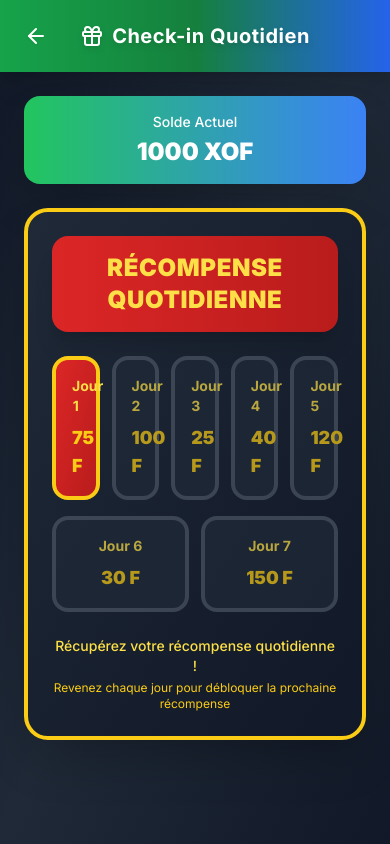
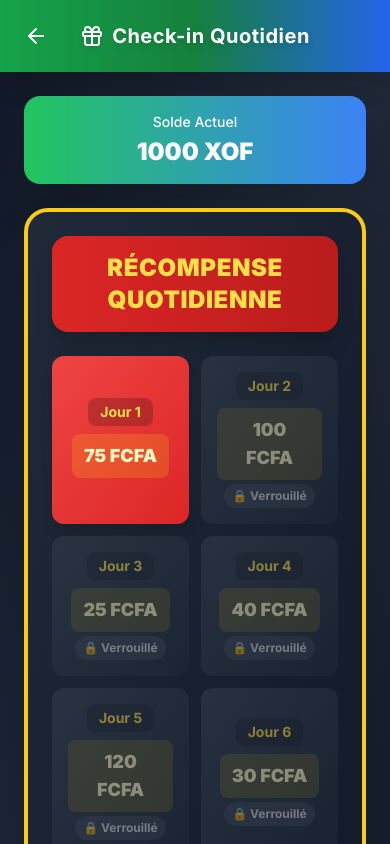
Before and after one commit to abdourrazak/PONY-invest, a Next.js app: page /check-Quotidien in a window 390 px wide. Shown: the top 844 px of the page. Built offline with nearby package versions, Linux system fonts and the light colour scheme; no server answers.

Commit message:
UI: amélioration mobile - services 4 colonnes + grille rectangulaire check-Quotidien

```diff
--- a/src/app/check-Quotidien/page.tsx
+++ b/src/app/check-Quotidien/page.tsx
@@ -187,60 +187,42 @@ export default function CheckQuotidien() {
             </div>
           )}
 
-          {/* Rewards Grid */}
-          <div className="grid grid-cols-5 gap-3 mb-4">
-            {rewards.slice(0, 5).map((reward) => (
+          {/* Rewards Grid - Organisé en rectangles structurés */}
+          <div className="grid grid-cols-2 sm:grid-cols-3 md:grid-cols-4 gap-3 mb-4">
+            {rewards.map((reward) => (
               <button
                 key={reward.day}
                 onClick={() => claimReward(reward.day)}
                 disabled={!reward.available || reward.claimed}
                 className={`
-                  rounded-2xl p-4 border-4 transition-all duration-200 transform
+                  rounded-xl p-4 border-3 transition-all duration-200 transform min-h-[100px] flex flex-col justify-center items-center
                   ${reward.claimed
-                    ? 'bg-gray-700 border-gray-600 opacity-50'
+                    ? 'bg-gradient-to-br from-gray-600 to-gray-700 border-gray-500 opacity-60'
                     : reward.available
-                      ? 'bg-gradient-to-br from-red-600 to-red-700 border-yellow-400 hover:scale-105 hover:shadow-xl cursor-pointer'
-                      : 'bg-gray-800 border-gray-600 opacity-70'
+                      ? 'bg-gradient-to-br from-red-500 to-red-600 border-yellow-400 hover:scale-105 hover:shadow-xl cursor-pointer shadow-lg'
+                      : 'bg-gradient-to-br from-gray-700 to-gray-800 border-gray-600 opacity-50'
                   }
                 `}
               >
-                <div className="text-yellow-300 text-sm font-bold mb-2">
-                  Jour {reward.day}
+                <div className="bg-black bg-opacity-20 rounded-lg px-3 py-1 mb-2">
+                  <div className="text-yellow-300 text-sm font-bold">
+                    Jour {reward.day}
+                  </div>
                 </div>
-                <div className="text-yellow-400 text-lg font-black">
-                  {reward.amount} F
+                <div className="bg-yellow-400 bg-opacity-20 rounded-lg px-3 py-2 mb-1">
+                  <div className="text-yellow-100 text-lg font-black">
+                    {reward.amount} FCFA
+                  </div>
                 </div>
                 {reward.claimed && (
-                  <div className="text-green-400 text-xs mt-1">✓ Récupéré</div>
+                  <div className="bg-green-500 bg-opacity-30 rounded-full px-2 py-1">
+                    <div className="text-green-300 text-xs font-bold">✓ Récupéré</div>
+                  </div>
                 )}
-              </button>
-            ))}
-          </div>
-
-          <div className="grid grid-cols-2 gap-3 justify-center max-w-xs mx-auto">
-            {rewards.slice(5, 7).map((reward) => (
-              <button
-                key={reward.day}
-                onClick={() => claimReward(reward.day)}
-                disabled={!reward.available || reward.claimed}
-                className={`
-                  rounded-2xl p-4 border-4 transition-all duration-200 transform
-                  ${reward.claimed
-                    ? 'bg-gray-700 border-gray-600 opacity-50'
-                    : reward.available
-                      ? 'bg-gradient-to-br from-red-600 to-red-700 border-yellow-400 hover:scale-105 hover:shadow-xl cursor-pointer'
-                      : 'bg-gray-800 border-gray-600 opacity-70'
-                  }
-                `}
-              >
-                <div className="text-yellow-300 text-sm font-bold mb-2">
-                  Jour {reward.day}
-                </div>
-                <div className="text-yellow-400 text-lg font-black">
-                  {reward.amount} F
-                </div>
-                {reward.claimed && (
-                  <div className="text-green-400 text-xs mt-1">✓ Récupéré</div>
+                {!reward.available && !reward.claimed && (
+                  <div className="bg-gray-500 bg-opacity-30 rounded-full px-2 py-1">
+                    <div className="text-gray-300 text-xs font-bold">🔒 Verrouillé</div>
+                  </div>
                 )}
               </button>
             ))}
--- a/src/components/Accueil/page.tsx
+++ b/src/components/Accueil/page.tsx
@@ -142,11 +142,11 @@ export default function Accueil() {
           {services.map((service, index) => {
             const IconComponent = service.icon
             const ServiceContent = (
-              <div className="bg-white rounded-lg sm:rounded-xl shadow-md p-2 sm:p-5 flex flex-col items-center justify-center hover:shadow-xl transition-all duration-300 cursor-pointer min-h-[70px] sm:h-[65px] transform hover:scale-[1.08] active:scale-[0.95] hover:bg-gradient-to-br hover:from-gray-50 hover:to-blue-50 border border-gray-100">
-                <div className={`${service.color} p-1 sm:p-2 rounded-lg sm:rounded-xl mb-1 sm:mb-2 transition-all duration-200 hover:rotate-6 shadow-lg hover:shadow-xl`}>
-                  <IconComponent size={14} className="text-white drop-shadow-sm sm:w-6 sm:h-6" />
+              <div className="bg-white rounded-lg sm:rounded-xl shadow-md p-3 sm:p-5 flex flex-col items-center justify-center hover:shadow-xl transition-all duration-300 cursor-pointer min-h-[85px] sm:h-[75px] transform hover:scale-[1.08] active:scale-[0.95] hover:bg-gradient-to-br hover:from-gray-50 hover:to-blue-50 border border-gray-100">
+                <div className={`${service.color} p-1.5 sm:p-2 rounded-lg sm:rounded-xl mb-1.5 sm:mb-2 transition-all duration-200 hover:rotate-6 shadow-lg hover:shadow-xl`}>
+                  <IconComponent size={16} className="text-white drop-shadow-sm sm:w-6 sm:h-6" />
                 </div>
-                <span className="text-[8px] sm:text-[11px] text-gray-800 text-center font-bold leading-tight px-0.5 sm:px-1">
+                <span className="text-[9px] sm:text-[11px] text-gray-800 text-center font-bold leading-tight px-0.5 sm:px-1">
                   {service.title}
                 </span>
               </div>
```
